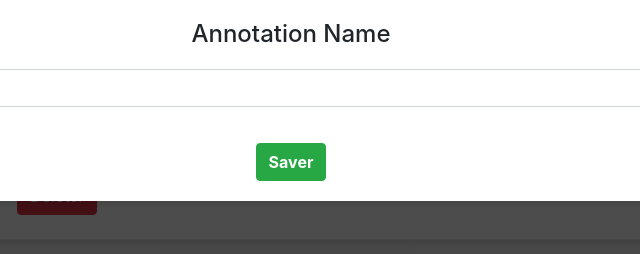
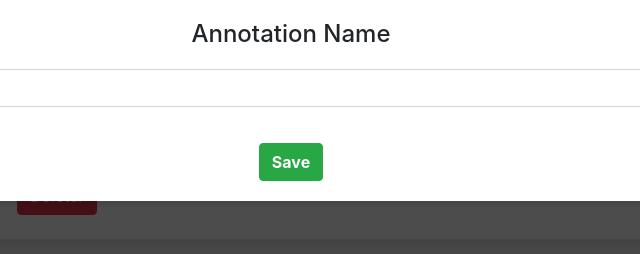
Before and after one commit to nicolaspoersch/notes-application, a plain HTML site: page index.html in a window 1280 px wide. Both pictures are taken after a click on the button "New Note". Shown: the full height of the page, 349-989 px from the left. Drawn offline with nearby package versions, Linux system fonts and the light colour scheme.

Commit message:
index.html

```diff
--- a/index.html
+++ b/index.html
@@ -36,7 +36,7 @@
         <div class="overlay-content">
             <h2>Annotation Name</h2>
             <input type="text" id="note-name" class="form-control" placeholder="Note Name">
-            <button id="save-name" class="btn btn-success mt-3">Saver</button>
+            <button id="save-name" class="btn btn-success mt-3">Save</button>
         </div>
     </div>
 
```
